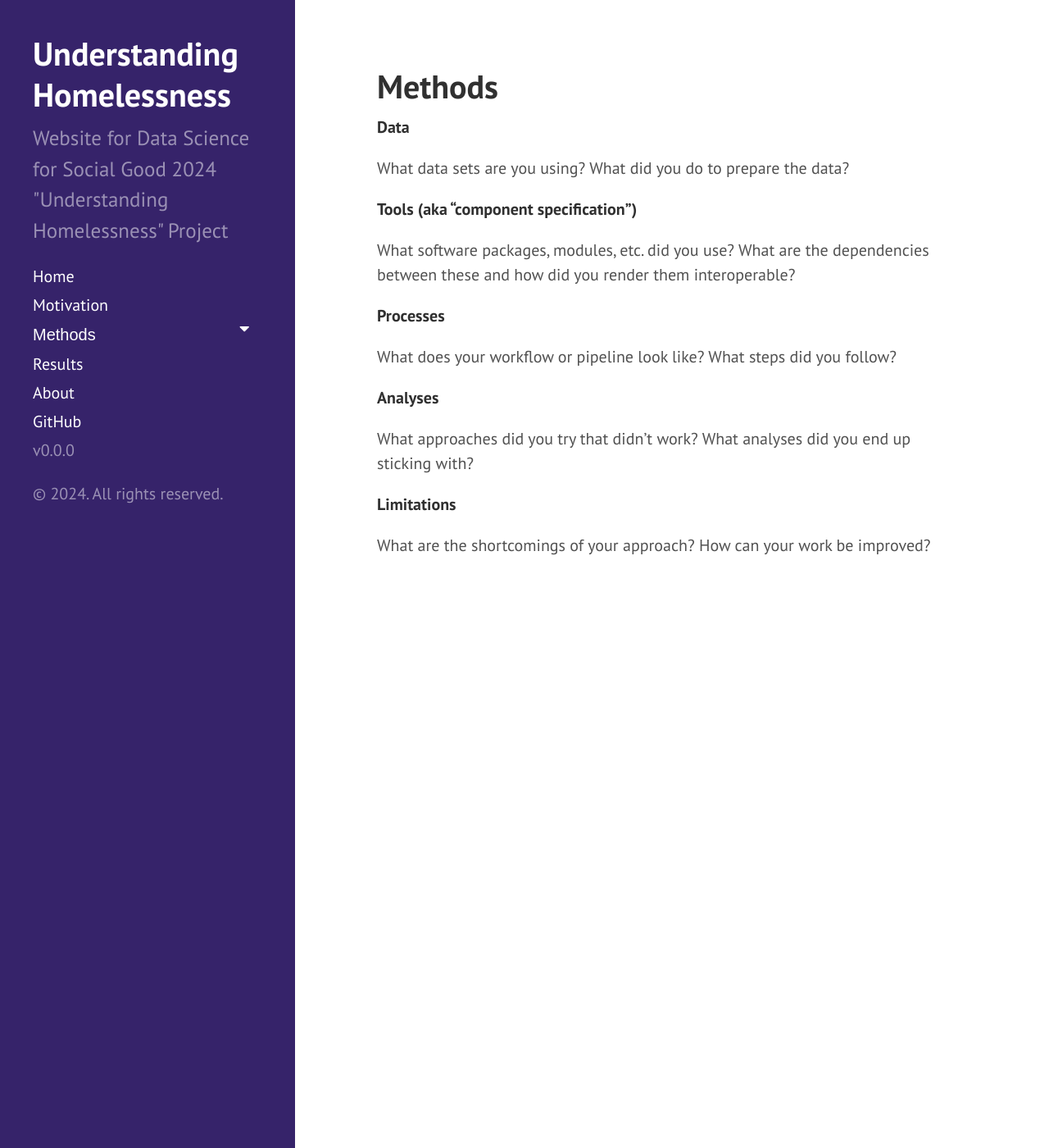
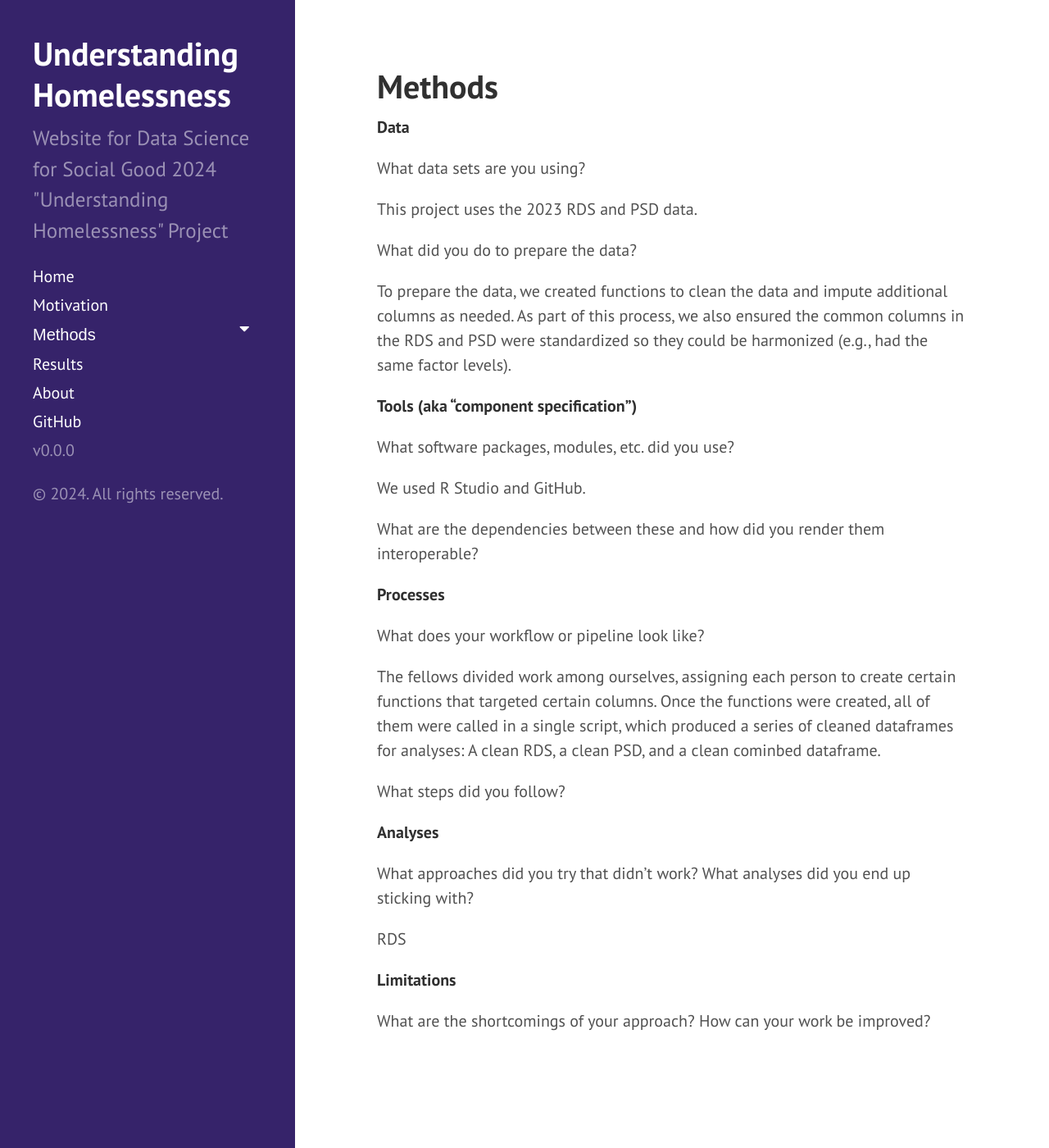
Before and after one commit to uwescience/DSSG2024_Understanding_Homelessness, a Jekyll site: the page built from methods.md, in a window 1280 px wide and 1400 px high. Shown: the whole window at 82% size. Built offline with Jekyll 4.4.1, drawn with Linux system fonts in a browser that asks for light colours.

Commit message:
Update methods.md
Update methods section in TLC session (to be cleaned up next week)

```diff
--- a/methods.md
+++ b/methods.md
@@ -6,16 +6,27 @@ title: Methods
 **Data**
 
 What data sets are you using?
+
+This project uses the 2023 RDS and PSD data.
+
 What did you do to prepare the data?
+
+To prepare the data, we created functions to clean the data and impute additional columns as needed. As part of this process, we also ensured the common columns in the RDS and PSD were standardized so they could be harmonized (e.g., had the same factor levels).
 
 **Tools (aka “component specification”)**
 
 What software packages, modules, etc. did you use?
+
+We used R Studio and GitHub.
+
 What are the dependencies between these and how did you render them interoperable?
 
 **Processes**
 
 What does your workflow or pipeline look like?
+
+The fellows divided work among ourselves, assigning each person to create certain functions that targeted certain columns. Once the functions were created, all of them were called in a single script, which produced a series of cleaned dataframes for analyses: A clean RDS, a clean PSD, and a clean cominbed dataframe.
+
 What steps did you follow?
 
 **Analyses**
@@ -23,6 +34,8 @@ What steps did you follow?
 What approaches did you try that didn’t work?
 What analyses did you end up sticking with?
 
+RDS
+
 **Limitations**
 
 What are the shortcomings of your approach?
```
